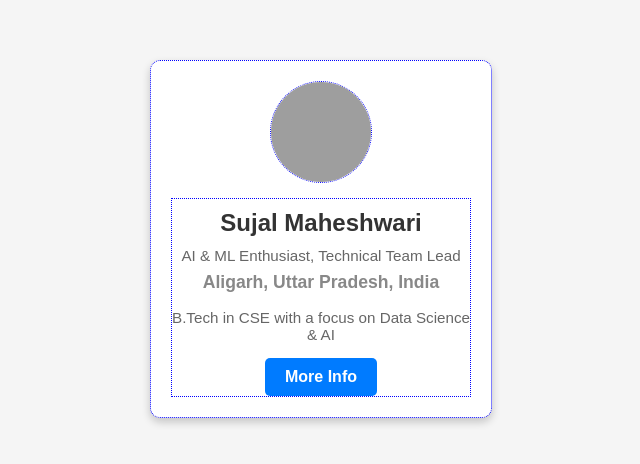
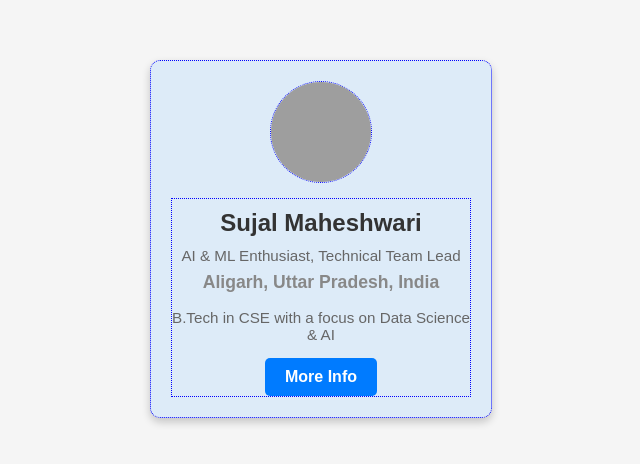
Before and after one commit to sujal-maheshwari2004/Personal_Portfolio, a plain HTML site: page index.html in a window 1280 px wide. Shown: the whole page, without its empty margins (319-959 px from the left). Drawn offline with Linux system fonts and the light colour scheme; grey boxes are pictures that could not be loaded.

Commit message:
Update styles.css

```diff
--- a/styles.css
+++ b/styles.css
@@ -31,12 +31,15 @@ body, html {
     width: 300px;
     margin: 40px auto;
     padding: 20px;
-    background-color: #ffffff;
+    background-color: #ddebf8;
+    color: #2b2839;
     box-shadow: 0 4px 8px rgba(0, 0, 0, 0.2);
     border-radius: 10px;
     text-align: center;
     overflow: hidden;
+    border-bottom: 2px solid #d8cefe;
 }
+
 
 .avatar {
     width: 100px;
```
